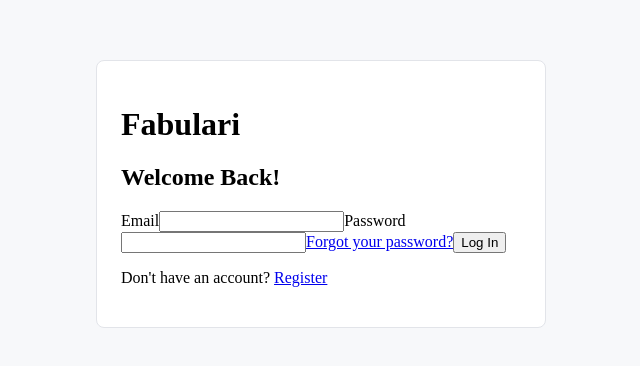
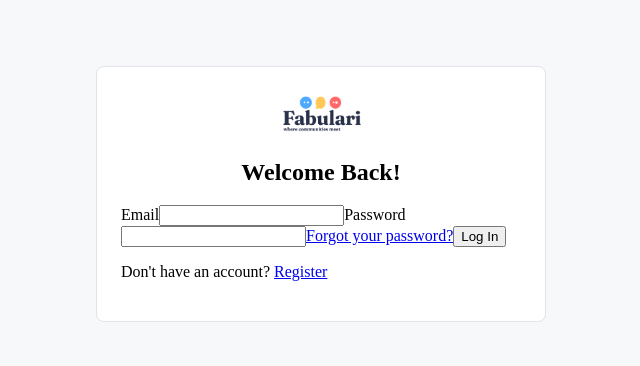
Before and after one commit to Jack-Crook/Fabulari_3813, an Angular app in the folder client/: page /login in a window 1280 px wide. Shown: the part 214-580 px from the top of the page, without its empty margins (319-959 px from the left). Built offline with nearby package versions, Linux system fonts and the light colour scheme.

Commit message:
added logo to login page. added more files to gitignore. Removed cached files

```diff
--- a/client/src/app/login/login.css
+++ b/client/src/app/login/login.css
@@ -29,3 +29,15 @@
   padding: 24px;
   width: 400px;
 }
+
+.brand {
+  display: block;
+  margin: 0 auto 12px;
+  height: 48px;
+  width: auto;
+  max-width: 100%;
+}
+
+.card h2 {
+  text-align: center;
+}
--- a/client/src/app/login/login.html
+++ b/client/src/app/login/login.html
@@ -1,6 +1,6 @@
 <div class="page">
   <div class="card">
-    <h1 class="logo">Fabulari</h1>
+    <img class="brand" src="/fabulari-logo.png" alt="Fabulari">
     <h2>Welcome Back!</h2>
 
     <!-- runs onSubmit() when the form is submitted -->
```
Also changed, not shown: 2 other files (tests, documents, lock files or other folders).
